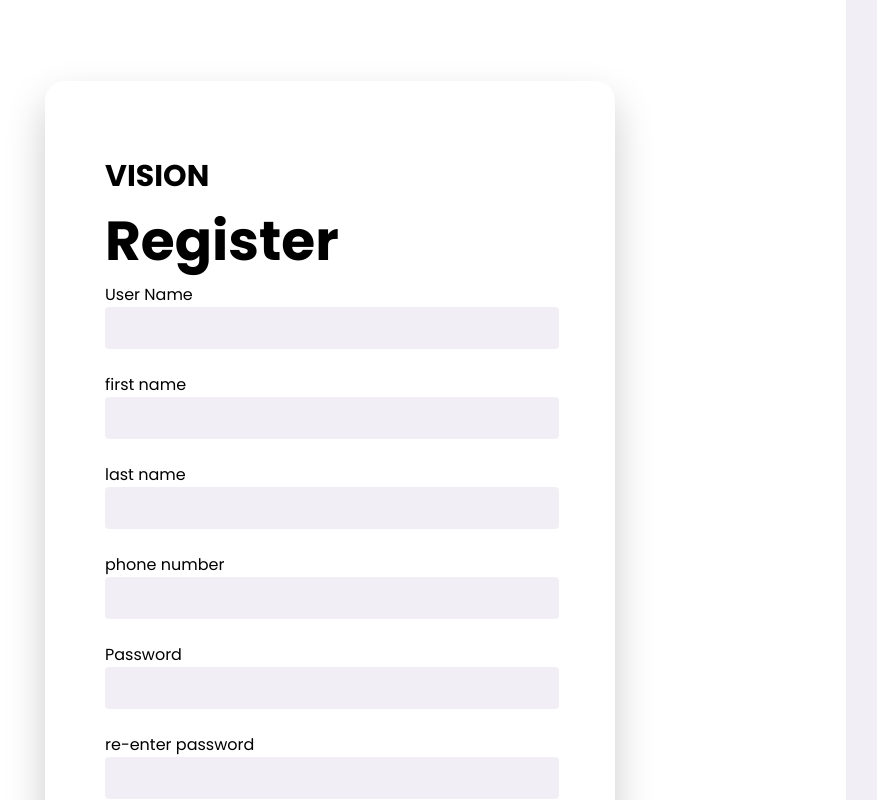
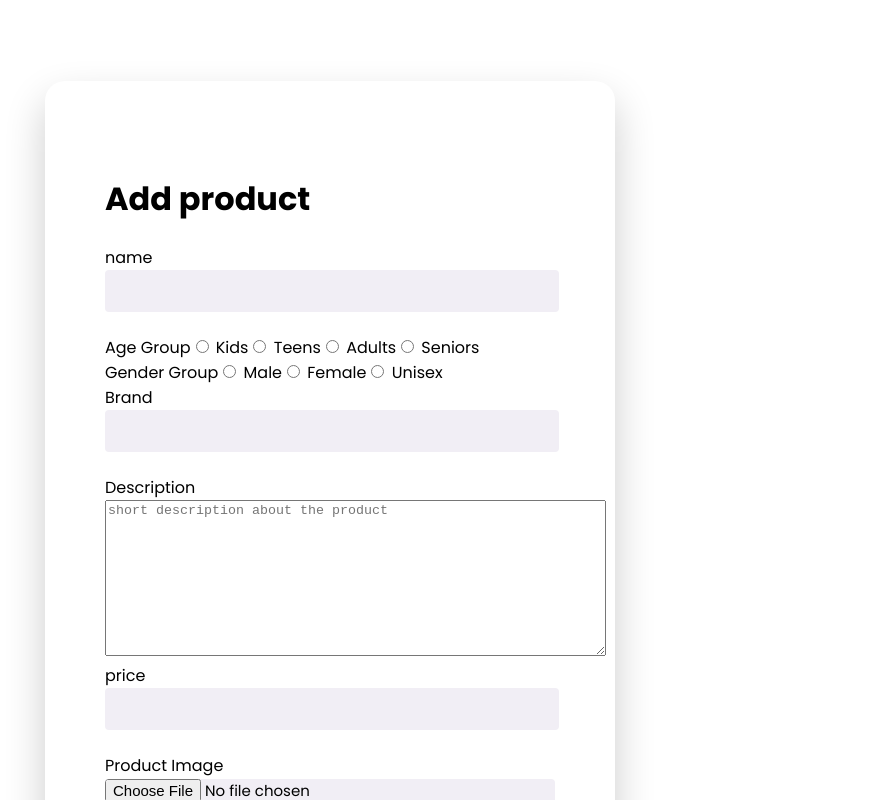
Before and after one commit to cherubim777/eye-glasses-shopping-frontend, a React (Vite) app: page /retailer/addProducts in a window 1280 px wide. Shown: the top 800 px of the page, without its empty margins (156-1033 px from the left). Built offline with nearby package versions, Linux system fonts and the light colour scheme.

Commit message:
add product now uses states

```diff
--- a/src/AddProducts.jsx
+++ b/src/AddProducts.jsx
@@ -1,9 +1,25 @@
-import React from "react";
+import React, {useState} from "react";
 import UserInput from "./UserInput";
 export default function AddProducts(){
 
+    const [product,setProduct] = useState({
+      name: '',
+      age_group: '',
+      gender_category: '',
+      category: '',
+      brand: '',
+      description: '',
+      price: '',
+      image: ''
+    });
+
     const token = localStorage.getItem('authToken');
     const csrftoken = getCookie('csrftoken');
+
+    const handlePrductChange = (event) =>{
+      const {name,value} = event.target;
+      setProduct({...product,[name]:value})
+    };
 
     let addProduct = function(){
         fetch('http://127.0.0.1:8000/product/addProduct/', {
@@ -13,15 +29,7 @@ export default function AddProducts(){
               'Authorization': `Bearer ${token}`,
               'X-CSRFToken' : csrftoken
             },
-            body: JSON.stringify({
-              name: 'cool eye glass',
-              age_group: 'T',
-              gender_category: 'M',
-              category: 'Sports',
-              brand: 'what brand',
-              description: 'this is a cood product',
-              price: '76',
-            })
+            body: JSON.stringify(product)
           })
           .then(response => response.json())
           .then(data => {
@@ -33,35 +41,34 @@ export default function AddProducts(){
 
         }
 
-
-
     return (
         <>
         <div className="login-left">
         <div className="login-form">
           <h1> Add product</h1>
-            <UserInput type="text" title="name" />
+            <UserInput type="text" title="name" name="name" value={product.name} onChange={handlePrductChange}/>
         <label>
             Age Group
-            <input type="radio" name="age_group" value="K" /> Kids
-            <input type="radio" name="age_group" value="T" /> Teens
-            <input type="radio" name="age_group" value="A" /> Adults
-            <input type="radio" name="age_group" value="S" /> Seniors
+            <input type="radio" name="age_group" value="K" checked={product.age_group ==="K"} onChange={handlePrductChange}/> Kids
+            <input type="radio" name="age_group" value="T" checked={product.age_group ==="T"} onChange={handlePrductChange}/> Teens
+            <input type="radio" name="age_group" value="A" checked={product.age_group ==="A"} onChange={handlePrductChange}/> Adults
+            <input type="radio" name="age_group" value="S" checked={product.age_group ==="S"} onChange={handlePrductChange}/> Seniors
      </label>
      <br/>
      <label>
             Gender Group
-            <input type="radio" name="gender_category" value="M" /> Male
-            <input type="radio" name="gender_category" value="F" /> Female
-            <input type="radio" name="gender_category" value="U" /> Unisex
+            <input type="radio" name="gender_category" value="M" checked={product.gender_category==="M"} onChange={handlePrductChange}/> Male
+            <input type="radio" name="gender_category" value="F" checked={product.gender_category==="F"} onChange={handlePrductChange}/> Female
+            <input type="radio" name="gender_category" value="U" checked={product.gender_category==="U"} onChange={handlePrductChange} /> Unisex
      </label>
-        <UserInput type="text" title="Brand" />
+        <UserInput type="text" title="Brand" name="brand" value={product.brand} onChange={handlePrductChange}/>
         <label>
         Description
-        <textarea  name="description" cols="60" rows="10" placeholder="short description about the product"></textarea>
+        <textarea  name="description" cols="60" rows="10" placeholder="short description about the product" value={product
+        .description} onChange={handlePrductChange}></textarea>
         </label>
-        <UserInput type="number" title="price" />
-        <UserInput type="file"  title="Product Image" />
+        <UserInput type="number" title="price" name="price" value={product.price} onChange={handlePrductChange}/>
+        <UserInput type="file"  title="Product Image" name="image" value={product.image} onChange={handlePrductChange} />
         <button  onClick={addProduct} className="button-style theme-color ">Submit</button>
 
         </div>
--- a/src/App.jsx
+++ b/src/App.jsx
@@ -19,8 +19,8 @@ export default function App() {
     {/* <WishList /> */}
     {/* < Dashboard /> */}
     {/* <SellerSettings /> */}
-    <Register user="customer"/>
-    {/* <AddProducts /> */}
+    {/* <Register user="customer"/> */}
+    <AddProducts />
     </>
   )
 }
```
